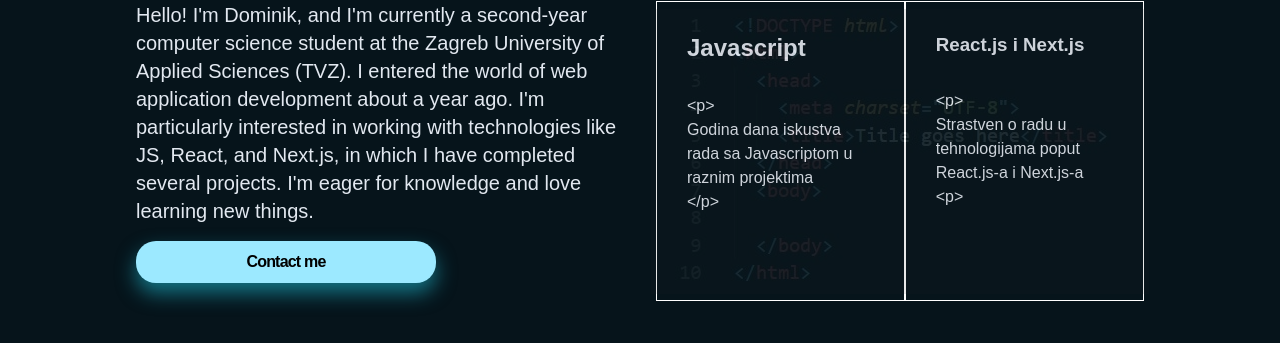
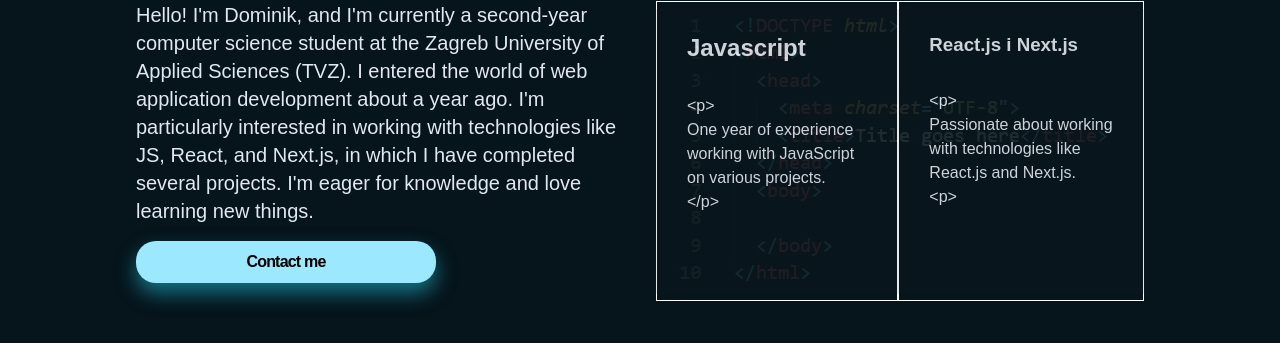
Before and after one commit to ppudodo1/PortfolioWebsite, a website built with Vite: page index.html in a window 1280 px wide. Shown: the part 651-994 px from the top of the page. Built offline with nearby package versions, Linux system fonts and the light colour scheme; a web font is replaced by a local one.

Commit message:
Update index.html

```diff
--- a/index.html
+++ b/index.html
@@ -74,7 +74,7 @@ Hello! I'm Dominik, and I'm currently a second-year computer science student at
               <p class="Ptag">
                 &lt;p&gt;
                 <br>
-                  Godina dana iskustva rada sa Javascriptom u raznim projektima
+                 One year of experience working with JavaScript on various projects.
                   <br>
                 &lt;/p&gt;
               </p>
@@ -84,7 +84,7 @@ Hello! I'm Dominik, and I'm currently a second-year computer science student at
               <p class="Ptag">
                 &lt;p&gt;
                 <br>
-                Strastven o radu u tehnologijama poput React.js-a i Next.js-a
+                Passionate about working with technologies like React.js and Next.js.
                 <br>
                 &lt;p&gt;
               </p>
```
